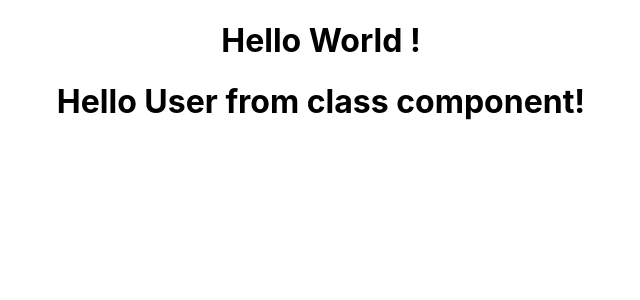
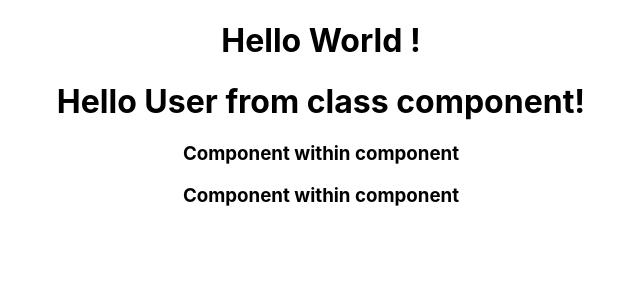
Before and after one commit to rohitbhardwaj9/react-js-tutorial, a React (Create React App) app in the folder learn-react/: page / in a window 1280 px wide. Shown: the top 300 px of the page, without its empty margins (319-959 px from the left). Built offline with nearby package versions, Linux system fonts and the light colour scheme.

Commit message:
function component within function component

```diff
--- a/learn-react/src/App.js
+++ b/learn-react/src/App.js
@@ -3,10 +3,19 @@ import logo from './logo.svg';
 import './App.css';
 
 function App() {
+  function Apple(){
+    return(
+      <div>
+        <h3>Component within component</h3>
+      </div>
+    );
+  }
   return (
     <div className="App">
       <h1>Hello World !</h1>
       <User></User>
+      <Apple />
+      {Apple ()}
     </div>
   );
 }
```
